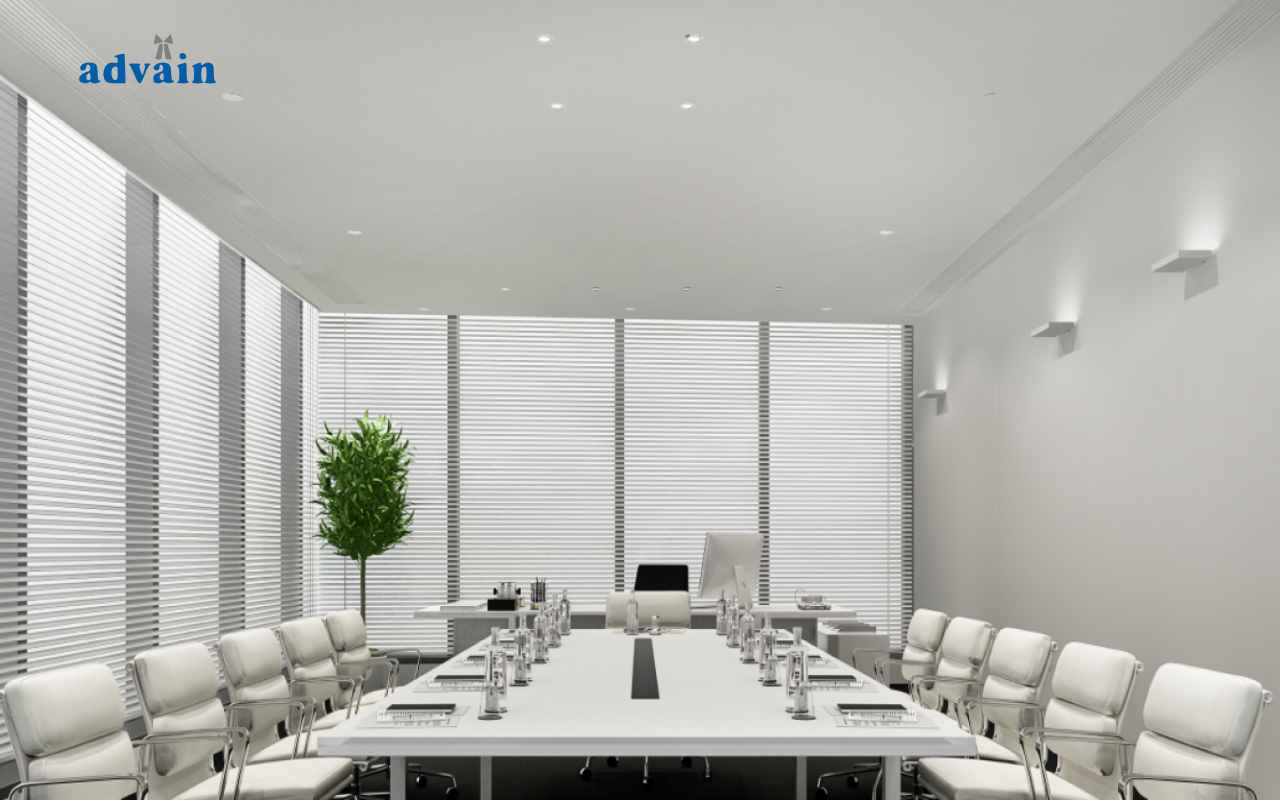
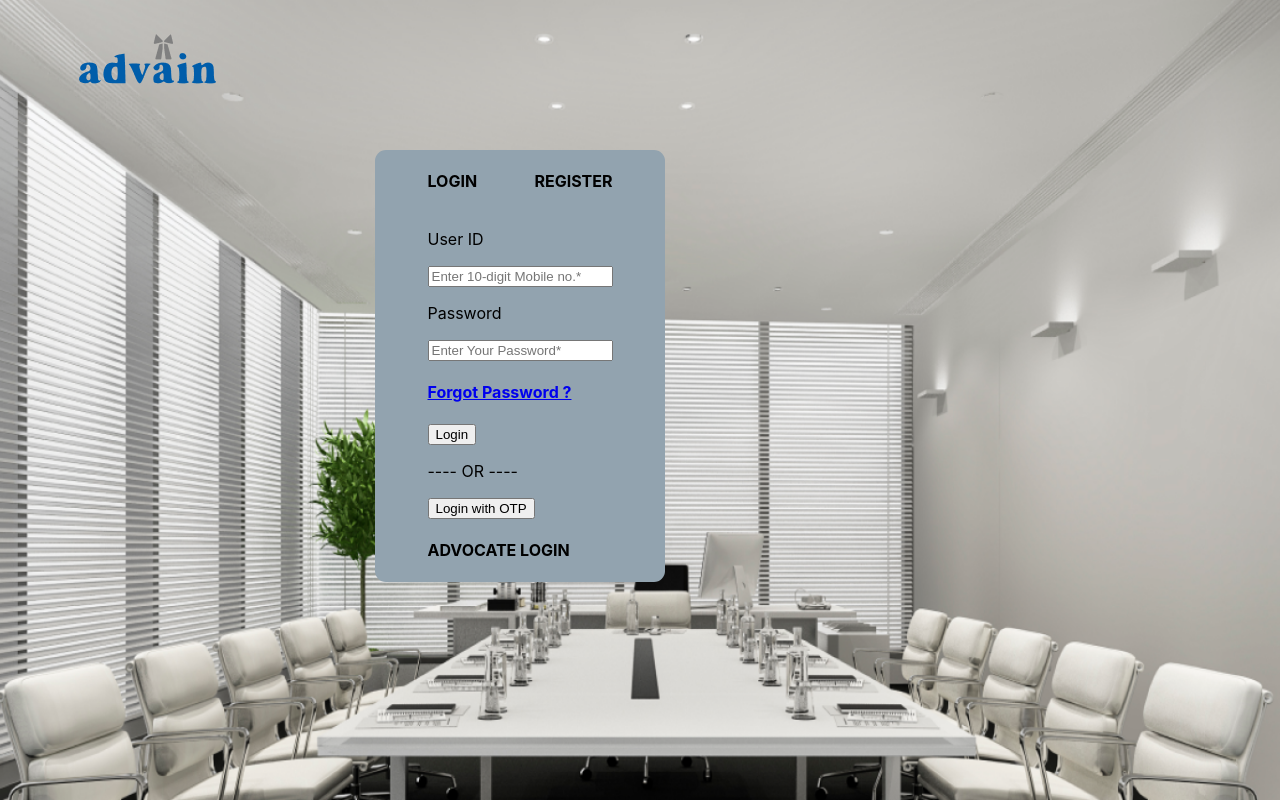
Before and after one commit to anilbhangay/advain, a React (Create React App) app: page / in a window 1280 px wide. Shown: the top 802 px of the page. Built offline with nearby package versions, Linux system fonts and the light colour scheme.

Commit message:
Added style in login.css file

```diff
--- a/src/Components/Advocate-Register/Login.css
+++ b/src/Components/Advocate-Register/Login.css
@@ -1,11 +1,31 @@
-
 .container #bgcimg-1 img {
-    width: 100%;
-    height: 100dvh;
+  width: 100%;
+  height: 100dvh;
 }
 
-.container #logo-1  {
-    position: absolute;
-    top: 28px;
-    left: 78px;
+.container #logo-1 {
+  position: absolute;
+  top: 28px;
+  left: 78px;
 }
+
+.login-form-container {
+  width: 290px;
+  height: auto;
+  position: absolute;
+  top: 150px;
+  left: 375px;
+  border: none;
+  border-radius: 11px;
+  display: flex;
+  justify-content: center;
+  align-items: center;
+  background-color: rgb(146, 163, 175);
+}
+
+.login-form-container .form-header {
+    display: flex;
+    justify-content: space-between;
+    align-items: center;
+    cursor: pointer;
+}
--- a/src/Components/Advocate-Register/Login.jsx
+++ b/src/Components/Advocate-Register/Login.jsx
@@ -15,8 +15,8 @@ const Login = () => {
         <div className="login-form-container">
           <form>
             <div className="form-header">
-            <h3>LOGIN</h3>
-             <h3>REGISTER</h3>
+            <h4>LOGIN</h4>
+             <h4>REGISTER</h4>
             </div>
             <div className="form-input">
               <p>User ID</p>
```
